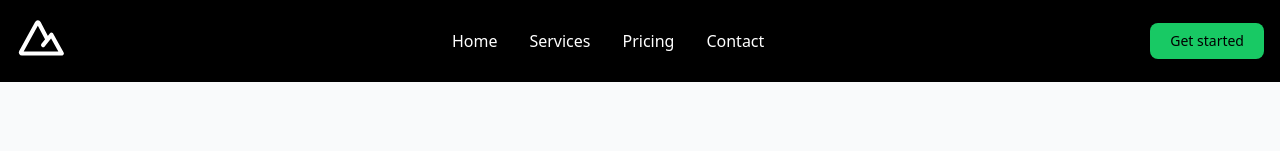
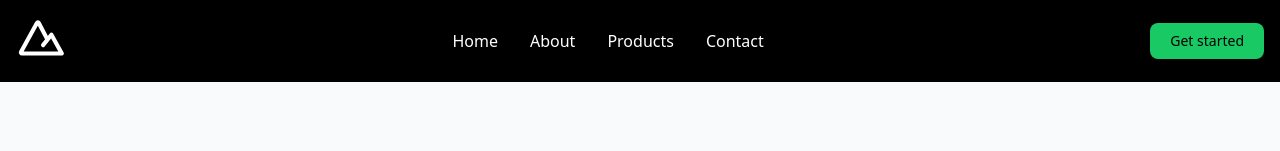
Before and after one commit to DecatronR/decatron-landing-page, a Next.js app: page / in a window 1280 px wide. Shown: the top 151 px of the page. Built offline with nearby package versions, Linux system fonts and the light colour scheme.

Commit message:
feat: changed nav menus

```diff
--- a/src/components/NavigationBar.tsx
+++ b/src/components/NavigationBar.tsx
@@ -91,7 +91,7 @@ export const NavigationBar = () => {
                 href="#"
                 className="block py-2 px-3 md:p-0 text-white  hover:text-success"
               >
-                Services
+                About
               </a>
             </li>
             <li>
@@ -99,7 +99,7 @@ export const NavigationBar = () => {
                 href="#"
                 className="block py-2 px-3 md:p-0 text-white  hover:text-success"
               >
-                Pricing
+                Products
               </a>
             </li>
             <li>
```
Also changed, not shown: 2 other files (tests, documents, lock files or other folders).
